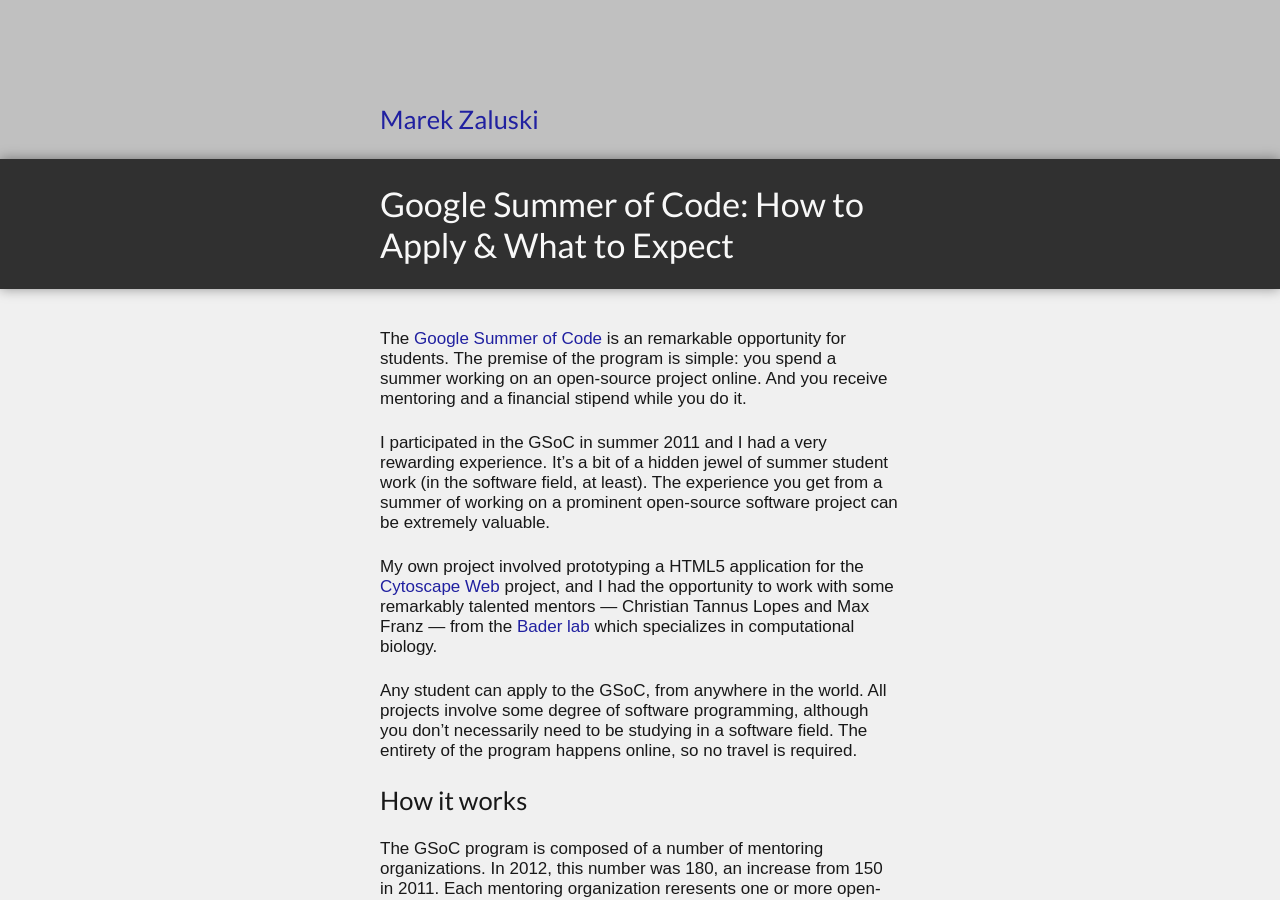
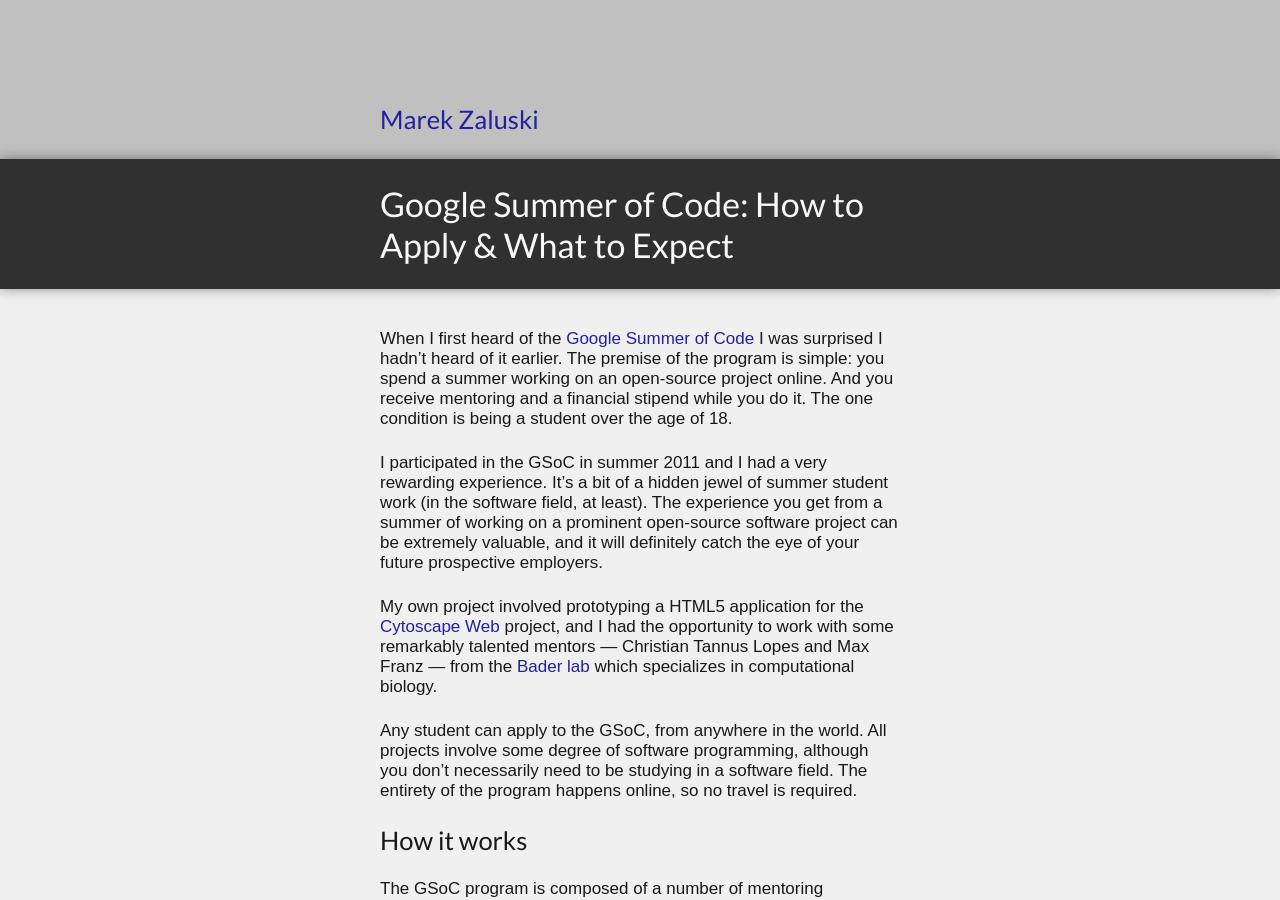
Before and after one commit to marekweb/marekweb.github.com-old, a Jekyll site: the page built from _posts/2012-03-26-google-summer-of-code-how-to-apply.markdown, in a window 1280 px wide and 900 px high. Built offline with Jekyll 4.4.1, drawn with Linux system fonts in a browser that asks for light colours.

Commit message:
article change

```diff
--- a/_posts/2012-03-26-google-summer-of-code-how-to-apply.markdown
+++ b/_posts/2012-03-26-google-summer-of-code-how-to-apply.markdown
@@ -3,9 +3,10 @@
 title: "Google Summer of Code: How to Apply & What to Expect"
 ---
 
-The [Google Summer of Code](http://www.google-melange.com/gsoc/homepage/google/gsoc2012) is an remarkable opportunity for students. The premise of the program is simple: you spend a summer working on an open-source project online. And you receive mentoring and a financial stipend while you do it.
 
-I participated in the GSoC in summer 2011 and I had a very rewarding experience. It's a bit of a hidden jewel of summer student work (in the software field, at least). The experience you get from a summer of working on a prominent open-source software project can be extremely valuable.
+When I first heard of the [Google Summer of Code](http://www.google-melange.com/gsoc/homepage/google/gsoc2012) I was surprised I hadn't heard of it earlier. The premise of the program is simple: you spend a summer working on an open-source project online. And you receive mentoring and a financial stipend while you do it. The one condition is being a student over the age of 18.
+
+I participated in the GSoC in summer 2011 and I had a very rewarding experience. It's a bit of a hidden jewel of summer student work (in the software field, at least). The experience you get from a summer of working on a prominent open-source software project can be extremely valuable, and it will definitely catch the eye of your future prospective employers.
 
 My own project involved prototyping a HTML5 application for the [Cytoscape Web](http://cytoscapeweb.cytoscape.org/) project, and I had the opportunity to work with some remarkably talented mentors --- Christian Tannus Lopes and Max Franz --- from the [Bader lab](http://baderlab.org/) which specializes in computational biology.
 
```
